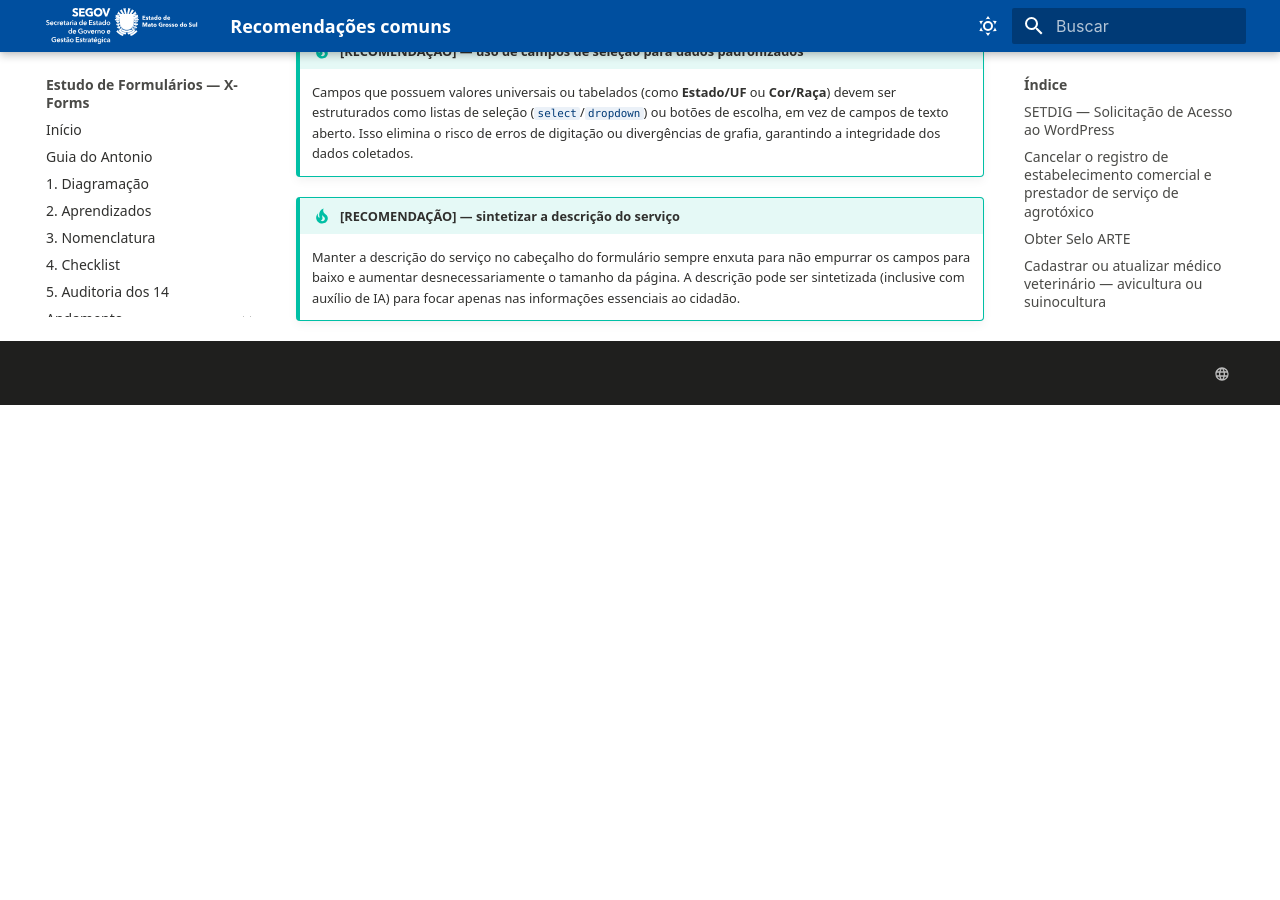
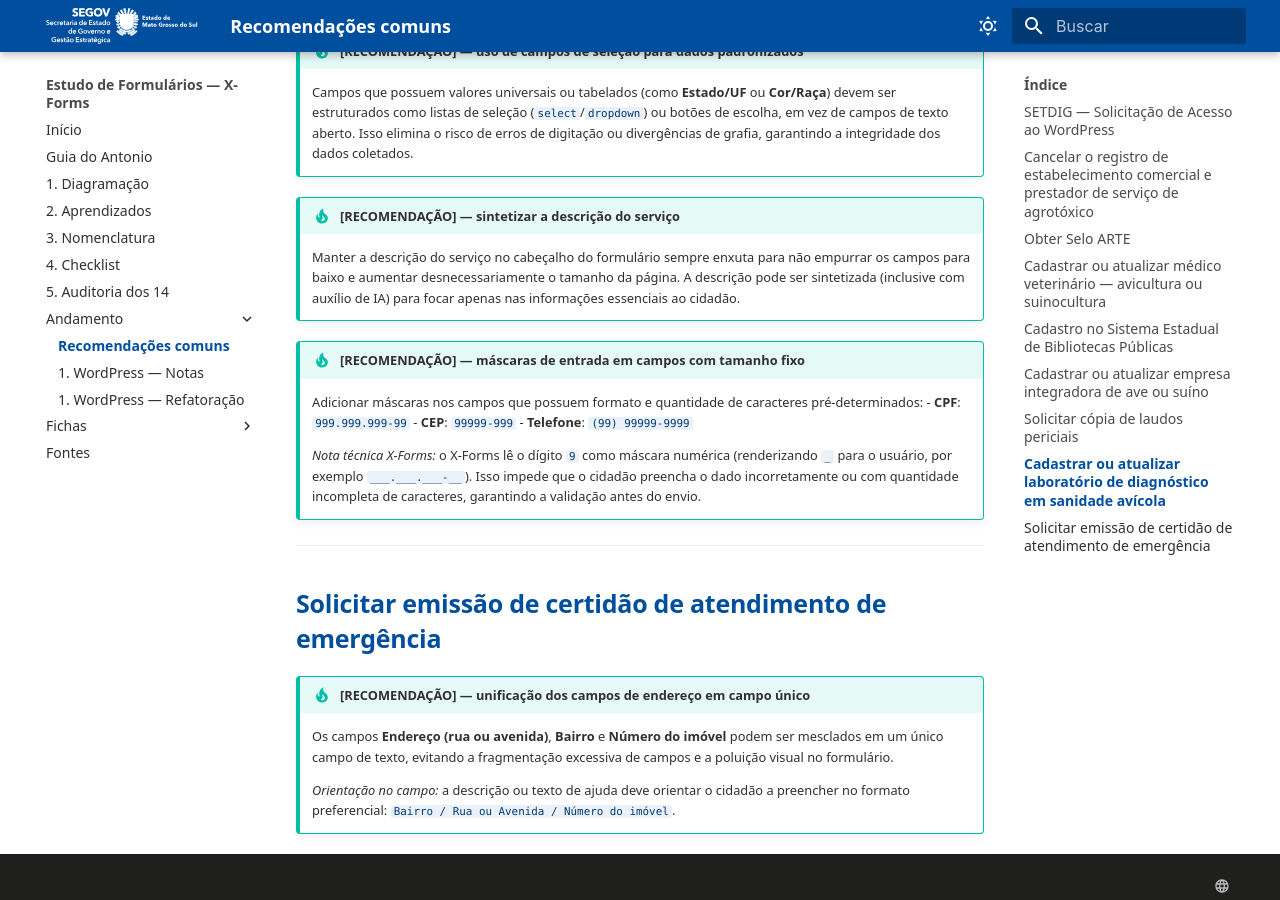
Before and after one commit to fabioramos-02/estudo-formularios, an MkDocs documentation site: the page built from docs/andamento/recomendacoes.md, in a window 1280 px wide and 900 px high, scrolled down 4054 px. Built offline with MkDocs 1.6.1 and Material for MkDocs 9.7.7, drawn with Linux system fonts in a browser that asks for light colours; before the commit the page ends 4459 px from its top, so only the background shows below that.

Commit message:
update Solicitar emissão de certidão de atendimento de emergência

```diff
--- a/docs/andamento/recomendacoes.md
+++ b/docs/andamento/recomendacoes.md
@@ -155,3 +155,25 @@
     Manter a descrição do serviço no cabeçalho do formulário sempre enxuta para não empurrar os
     campos para baixo e aumentar desnecessariamente o tamanho da página. A descrição pode ser
     sintetizada (inclusive com auxílio de IA) para focar apenas nas informações essenciais ao cidadão.
+
+!!! tip "[RECOMENDAÇÃO] — máscaras de entrada em campos com tamanho fixo"
+    Adicionar máscaras nos campos que possuem formato e quantidade de caracteres pré-determinados:
+    - **CPF**: `999.999.999-99`
+    - **CEP**: `99999-999`
+    - **Telefone**: `(99) 99999-9999`
+
+    *Nota técnica X-Forms:* o X-Forms lê o dígito `9` como máscara numérica (renderizando `_` para o
+    usuário, por exemplo `___.___.___-__`). Isso impede que o cidadão preencha o dado incorretamente
+    ou com quantidade incompleta de caracteres, garantindo a validação antes do envio.
+
+---
+
+## Solicitar emissão de certidão de atendimento de emergência
+
+!!! tip "[RECOMENDAÇÃO] — unificação dos campos de endereço em campo único"
+    Os campos **Endereço (rua ou avenida)**, **Bairro** e **Número do imóvel** podem ser
+    mesclados em um único campo de texto, evitando a fragmentação excessiva de campos e a poluição
+    visual no formulário.
+
+    *Orientação no campo:* a descrição ou texto de ajuda deve orientar o cidadão a preencher no
+    formato preferencial: `Bairro / Rua ou Avenida / Número do imóvel`.
```
